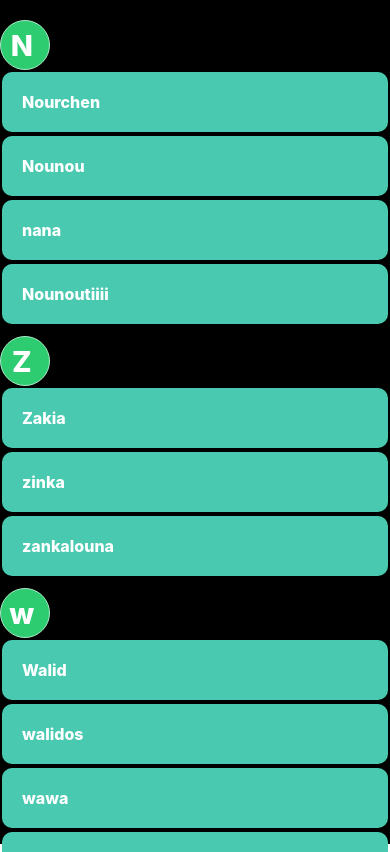
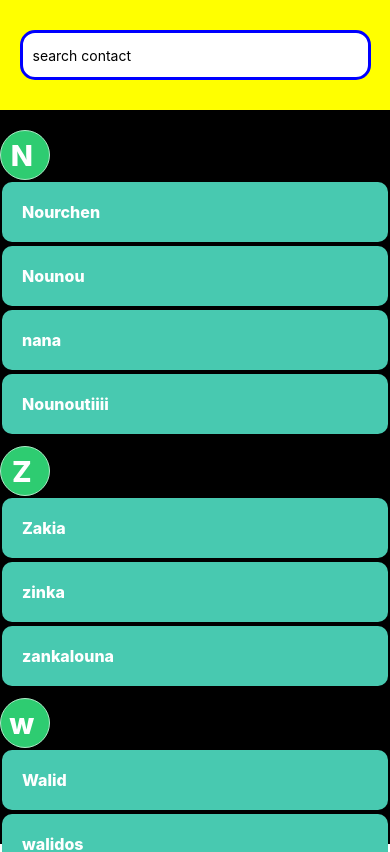
Before and after one commit to walidhorchani11/videoCall, a React Native app: screen / in a window 390 px wide. Shown: the top 852 px of the page. Built offline with nearby package versions, Linux system fonts and the light colour scheme.

Commit message:
add search

```diff
--- /dev/null
+++ b/src/components/input/CustomInput.js
@@ -0,0 +1,31 @@
+import React from 'react';
+
+import { TextInput, StyleSheet, View } from 'react-native';
+
+const CustomInput = ({ width, height, icon, onChangeText, placeholder = '', autofocus = false, style = {}, ...rest }) => {
+  return (
+    <View style={{ justifyContent: 'center', alignItems: 'center', backgroundColor: 'yellow' }} >
+      <TextInput
+        style={[styles.TextInputStyle, style]}
+        placeholder={placeholder}
+        onChangeText={onChangeText && onChangeText}
+      />
+    </View>
+  )
+
+}
+
+const styles = StyleSheet.create({
+  TextInputStyle: {
+    backgroundColor: 'white',
+    borderColor: 'red',
+    width: '90%',
+    height: 50,
+    borderWidth: 1,
+    borderRadius: 15,
+    marginVertical: 30,
+    paddingHorizontal: 10
+  }
+})
+
+export default CustomInput;
--- a/src/screens/contacts/ContactScreen.js
+++ b/src/screens/contacts/ContactScreen.js
@@ -1,16 +1,25 @@
-import React from 'react';
+import React, { useState } from 'react';
 import {
   StyleSheet,
   View
 } from 'react-native';
 
 import ContactList from 'src/components/contacts/ContactList';
+import CustomInput from 'src/components/input/CustomInput';
 
 const ContactScreen = () => {
+  const [search, setSearch] = useState('');
 
   return (
     <View>
-      <ContactList />
+      <CustomInput
+        style={{ borderWidth: 3, borderColor: 'blue' }}
+        placeholder='search contact'
+        onChangeText={(val) => {
+          setSearch(val);
+        }}
+      />
+      <ContactList search={search} />
     </View>
   )
 }
```
